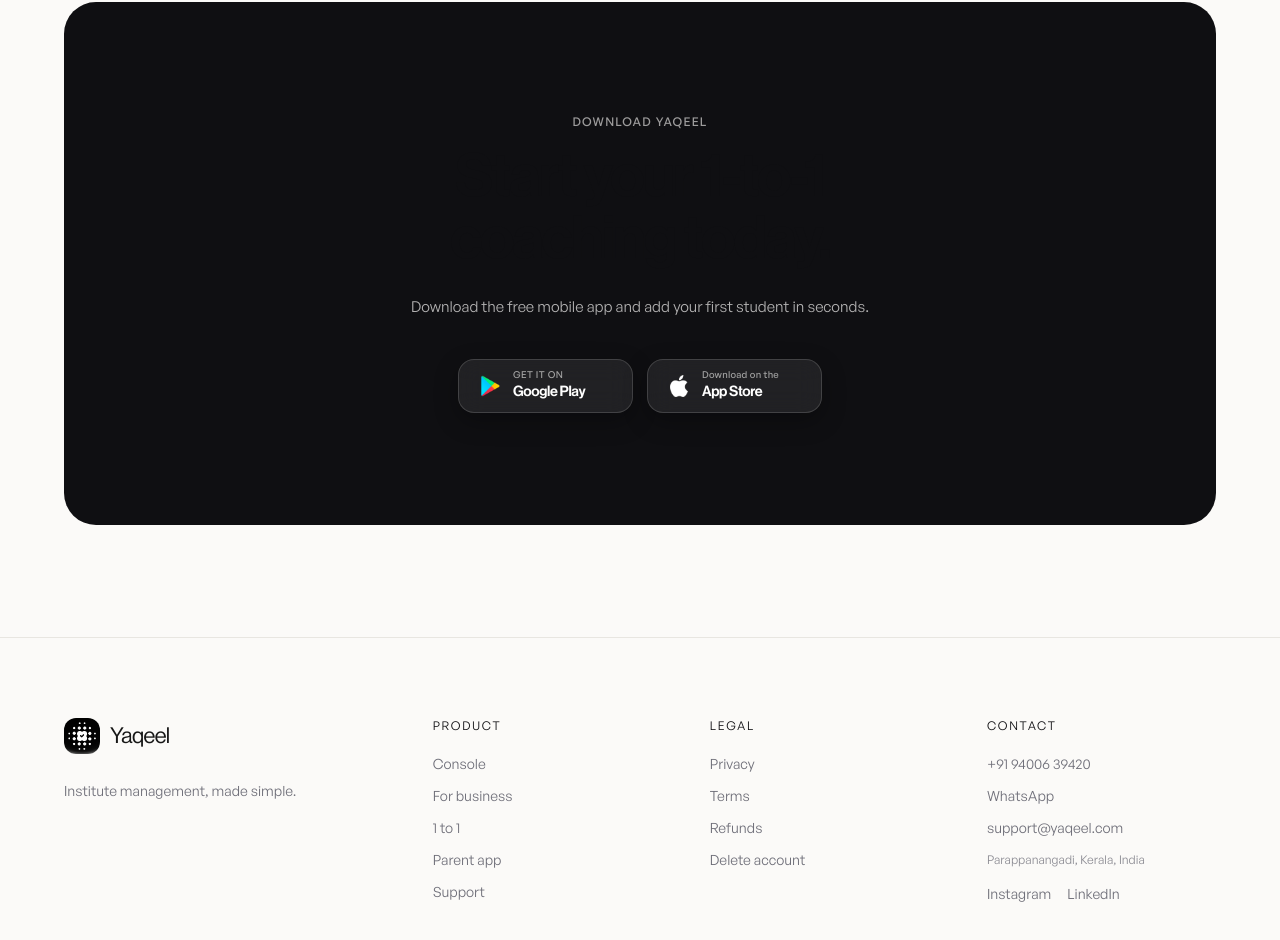
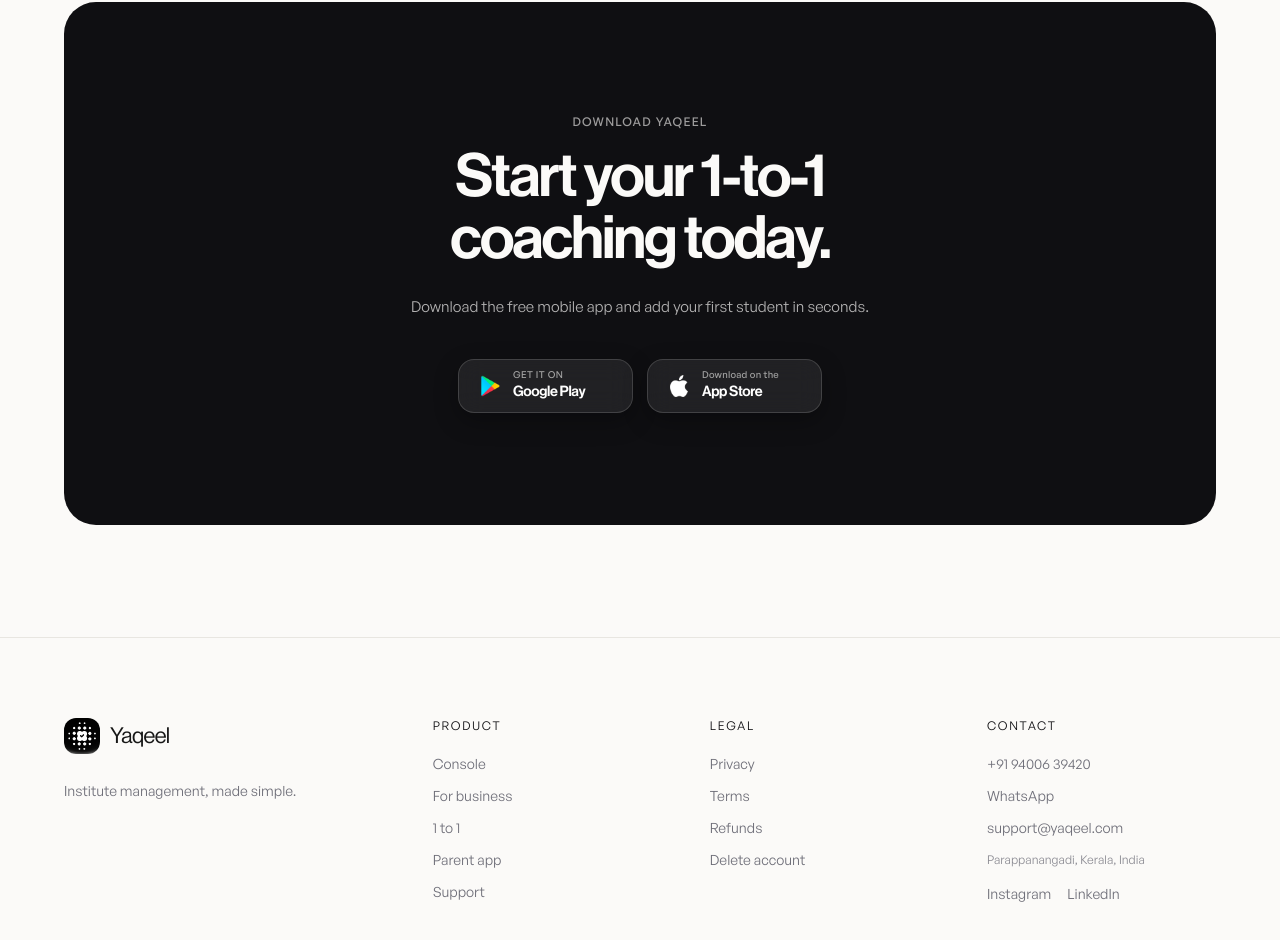
Before and after one commit to nabeelnabl/yaqeel-web-1.3, a React (Vite) app: page /1-to-1 in a window 1280 px wide. Shown: the part 1910-2850 px from the top of the page. Built offline with nearby package versions, Linux system fonts and the light colour scheme.

Commit message:
fix: restore text-paper visibility on headings inside dark callout banners

```diff
--- a/src/components/AppDownload.tsx
+++ b/src/components/AppDownload.tsx
@@ -4,7 +4,7 @@ import { AppBadgesGroup } from './AppBadges';
 export const AppDownload: React.FC = () => (
   <section className="px-6 pb-28">
     <div className="mx-auto max-w-6xl rounded-[2rem] bg-ink px-6 py-20 text-center text-paper sm:py-28">
-      <h2 className="h-display text-4xl sm:text-6xl">Take your institute<br />with you.</h2>
+      <h2 className="h-display text-4xl sm:text-6xl text-paper">Take your institute<br />with you.</h2>
       <p className="mx-auto mt-6 max-w-md text-[15px] text-paper/60">Download the Yaqeel app for iOS and Android.</p>
       <div className="mt-10 flex justify-center"><AppBadgesGroup theme="glass" size="md" className="gap-3" /></div>
     </div>
--- a/src/index.css
+++ b/src/index.css
@@ -138,5 +138,4 @@ html { scroll-behavior: smooth; }
 html, body { font-family: var(--font-sans); background: var(--color-paper); color: var(--color-ink); }
 ::selection { background: #E4DCFF; }
 .eyebrow { font-size: 12px; letter-spacing: .14em; text-transform: uppercase; color: var(--color-mute); font-weight: 500; }
-.h-display { font-family: var(--font-display); font-weight: 500; letter-spacing: -0.035em; line-height: 1.04; color: var(--color-ink); }
-h1, h2, h3, h4 { color: var(--color-ink); }
+.h-display { font-family: var(--font-display); font-weight: 500; letter-spacing: -0.035em; line-height: 1.04; }
--- a/src/pages/BusinessPage.tsx
+++ b/src/pages/BusinessPage.tsx
@@ -503,7 +503,7 @@ export const BusinessPage: React.FC = () => {
         <section className="px-6 pb-28">
           <div className="mx-auto max-w-6xl rounded-[2rem] bg-ink px-6 py-20 text-center text-paper sm:py-28">
             <p className="text-xs uppercase tracking-widest text-paper/60 font-medium">Get started today</p>
-            <h2 className="h-display mt-4 text-4xl sm:text-6xl">
+            <h2 className="h-display mt-4 text-4xl sm:text-6xl text-paper">
               Ready to modernize<br />your institute?
             </h2>
             <p className="mx-auto mt-6 max-w-lg text-[15px] leading-relaxed text-paper/70">
--- a/src/pages/OneToOnePage.tsx
+++ b/src/pages/OneToOnePage.tsx
@@ -146,7 +146,7 @@ export const OneToOnePage: React.FC = () => {
         <section className="px-6 py-28">
           <div className="mx-auto max-w-6xl rounded-[2rem] bg-ink px-6 py-20 text-center text-paper sm:py-28">
             <p className="text-xs uppercase tracking-widest text-paper/60 font-medium">Download Yaqeel</p>
-            <h2 className="h-display mt-4 text-4xl sm:text-6xl">
+            <h2 className="h-display mt-4 text-4xl sm:text-6xl text-paper">
               Start your 1-to-1<br />coaching today.
             </h2>
             <p className="mx-auto mt-6 max-w-lg text-[15px] leading-relaxed text-paper/70">
--- a/src/pages/ParentAppPage.tsx
+++ b/src/pages/ParentAppPage.tsx
@@ -140,7 +140,7 @@ export const ParentAppPage: React.FC = () => {
         <section className="px-6 py-28">
           <div className="mx-auto max-w-6xl rounded-[2rem] bg-ink px-6 py-20 text-center text-paper sm:py-28">
             <p className="text-xs uppercase tracking-widest text-paper/60 font-medium">For institutes &amp; tutors</p>
-            <h2 className="h-display mt-4 text-4xl sm:text-6xl">
+            <h2 className="h-display mt-4 text-4xl sm:text-6xl text-paper">
               Provide this experience<br />to your parents.
             </h2>
             <p className="mx-auto mt-6 max-w-lg text-[15px] leading-relaxed text-paper/70">
--- a/src/pages/SupportPage.tsx
+++ b/src/pages/SupportPage.tsx
@@ -182,7 +182,7 @@ export const SupportPage: React.FC = () => {
         <section className="px-6 pb-28">
           <div className="mx-auto max-w-6xl rounded-[2rem] bg-ink px-6 py-20 text-center text-paper sm:py-28">
             <p className="text-xs uppercase tracking-widest text-paper/60 font-medium">Still have questions?</p>
-            <h2 className="h-display mt-4 text-4xl sm:text-6xl">
+            <h2 className="h-display mt-4 text-4xl sm:text-6xl text-paper">
               Talk directly with<br />our founding team.
             </h2>
             <p className="mx-auto mt-6 max-w-lg text-[15px] leading-relaxed text-paper/70">
```
